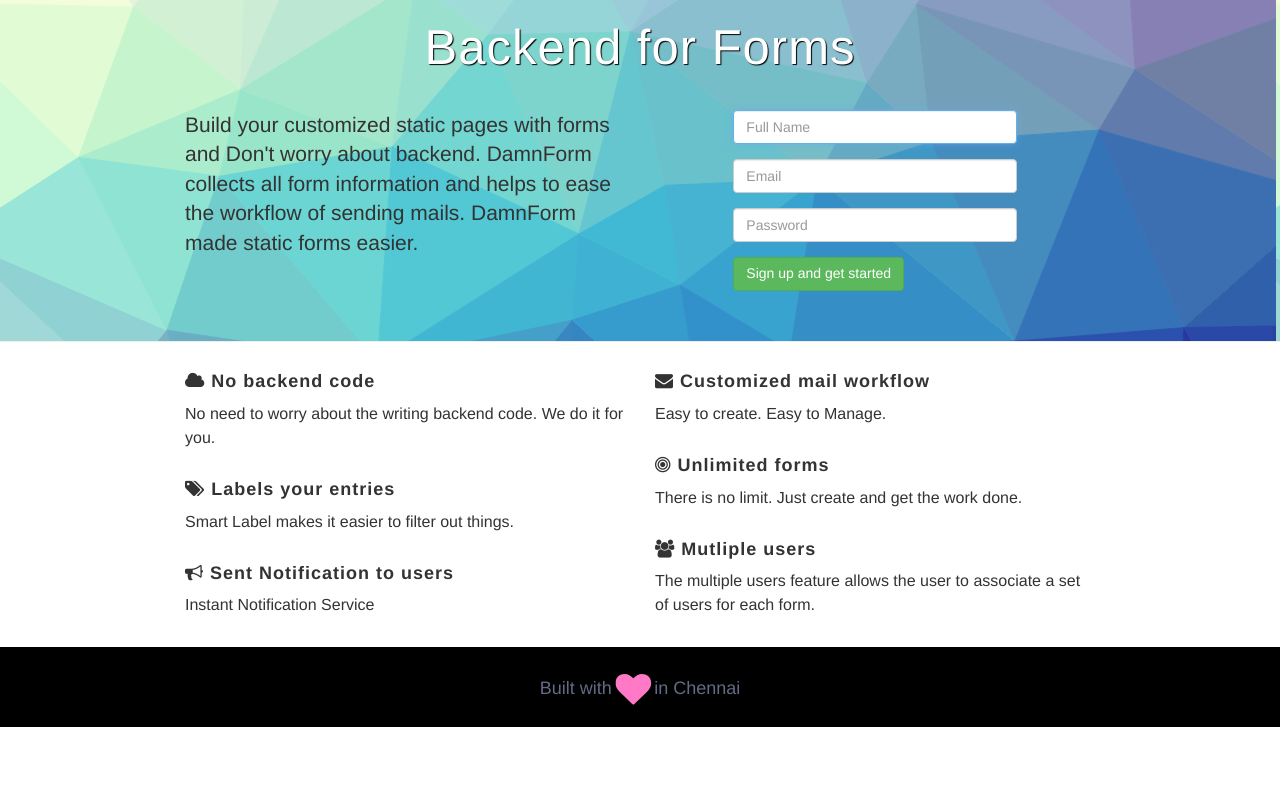
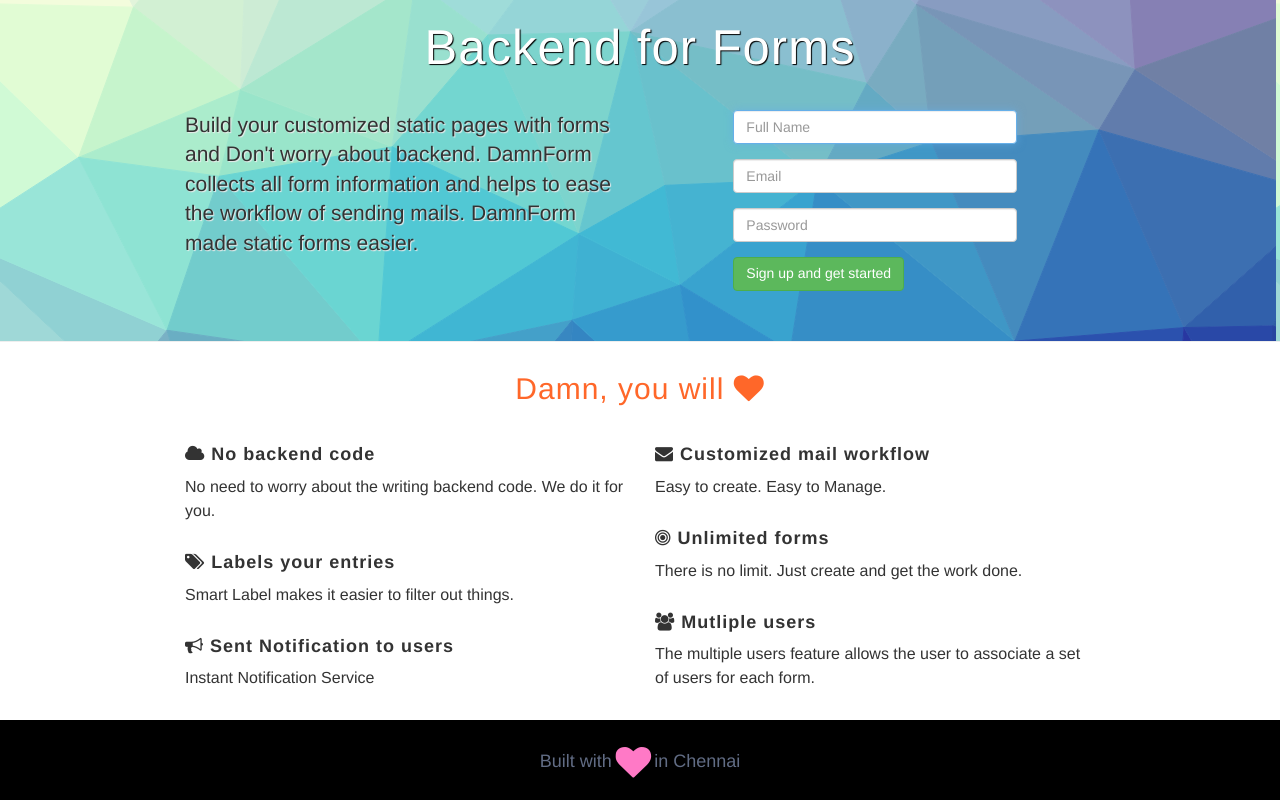
Before and after one commit to ChennaiNerd/damnform, a plain HTML site: page client/index.html in a window 1280 px wide. Shown: the part 92-892 px from the top of the page. Before the commit the page ends 819 px from the top, so only its background shows below. Drawn offline with Linux system fonts and the light colour scheme.

Commit message:
Updated index page.

```diff
--- a/client/index.html
+++ b/client/index.html
@@ -57,6 +57,7 @@
     </section>
 
     <div class="medium-container">
+      <h2 class="marketing-heading">Damn, you will <i class="fa fa-heart"></i></h2>
       <div class="row marketing">
         <div class="col-lg-6">
           <h4><i class="fa fa-cloud"></i> No backend code</h4>
--- a/client/sass/app.scss
+++ b/client/sass/app.scss
@@ -37,6 +37,13 @@
   }
 }
 
+.marketing-heading {
+  text-align: center;
+  color: #FF6729;
+  font-weight: 300;
+  margin-bottom: 40px;
+}
+
 .marketing {
   h4 {
     margin-bottom: 10px;
```
Also changed, not shown: client/css/app.css.
